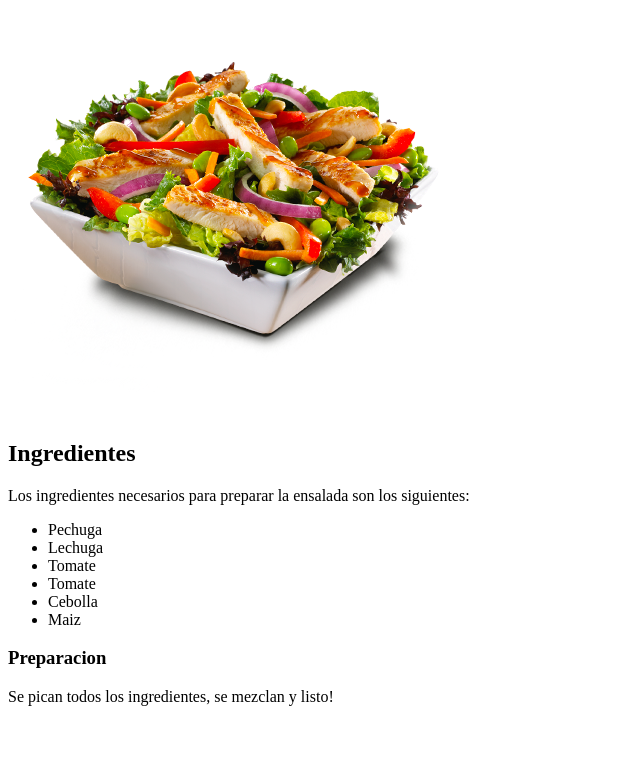
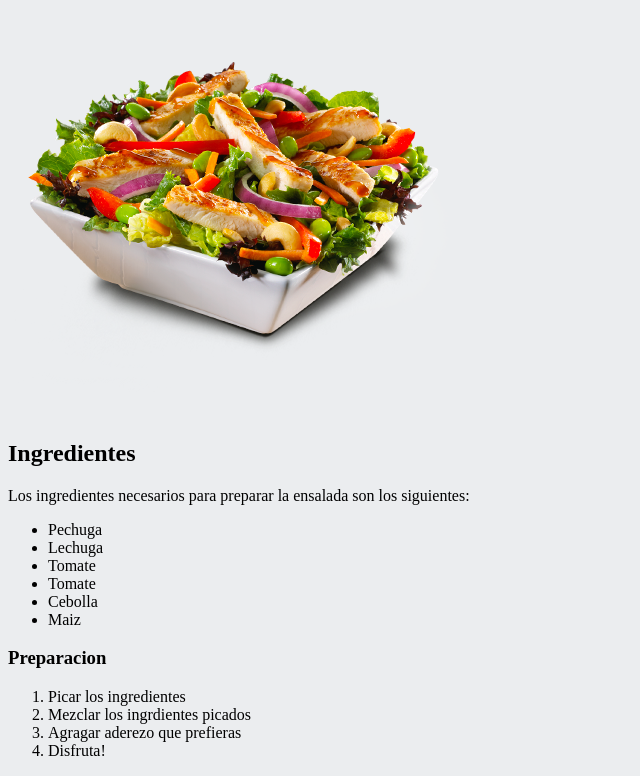
Before and after one commit to jupa1991/aspirantes-mir-html-y-css, a plain HTML site: page ejercicio1-html-y-css/index.html in a window 1280 px wide. Shown: the part 79-855 px from the top of the page, without its empty margins (0-640 px from the left). Before the commit the page ends 801 px from the top, so only its background shows below. Drawn offline with Linux system fonts and the light colour scheme.

Commit message:
Modificacion bonus

```diff
--- a/ejercicio1-html-y-css/estilos.css
+++ b/ejercicio1-html-y-css/estilos.css
@@ -1,3 +1,6 @@
 h1 {
    color:rgb(15, 179, 230)
 }
+body {
+    background-color: #EBEDEF;
+}
--- a/ejercicio1-html-y-css/index.html
+++ b/ejercicio1-html-y-css/index.html
@@ -22,6 +22,11 @@
         <li>Maiz</li>
     </ul>
     <h3>Preparacion</h3>
-    <p>Se pican todos los ingredientes, se mezclan y listo!</p>
+    <ol>
+        <li>Picar los ingredientes</li>
+        <li>Mezclar los ingrdientes picados</li>
+        <li>Agragar aderezo que prefieras</li>
+        <li>Disfruta!</li>
+    </ol>
 </body>
 </html>
```
